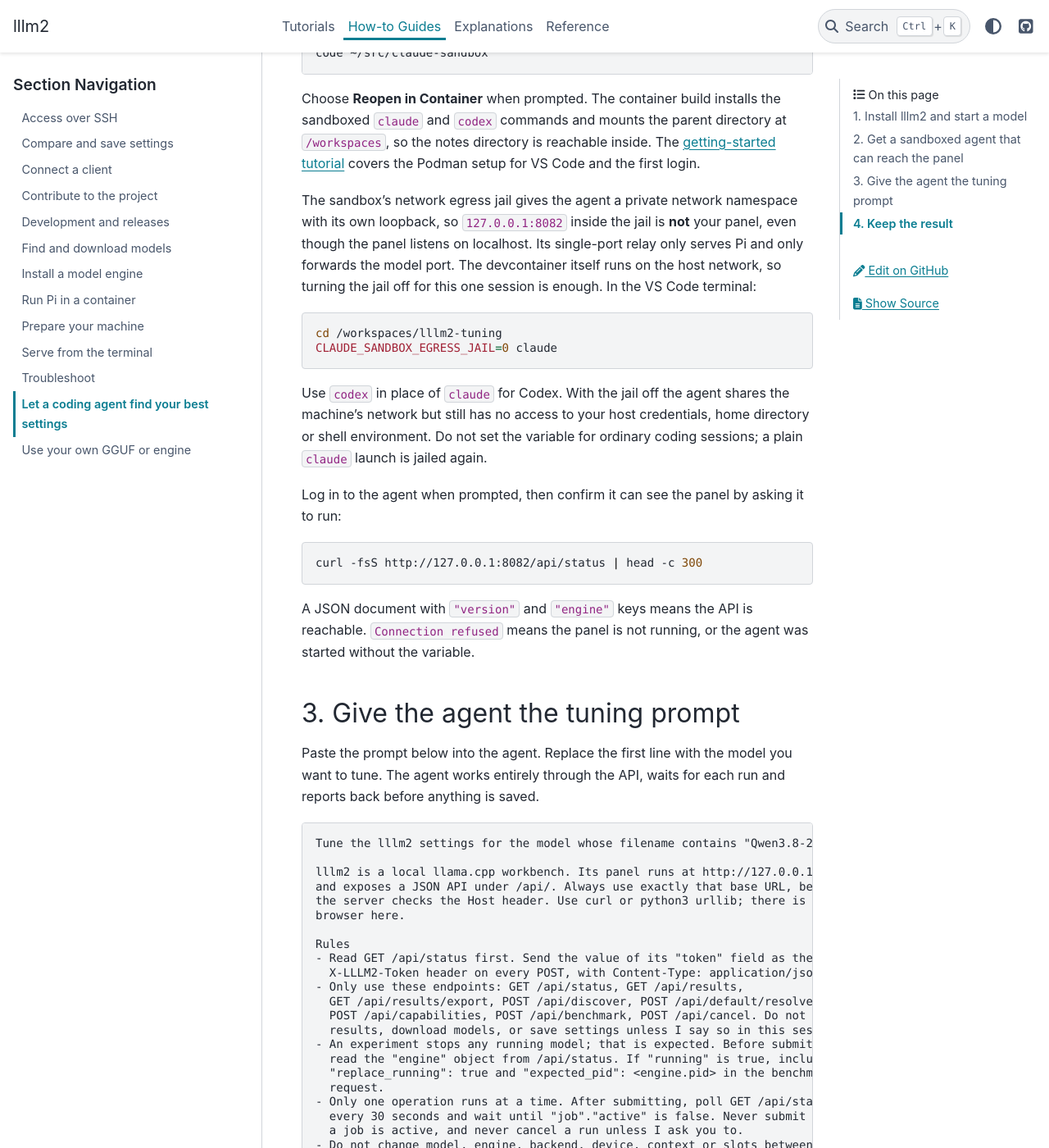
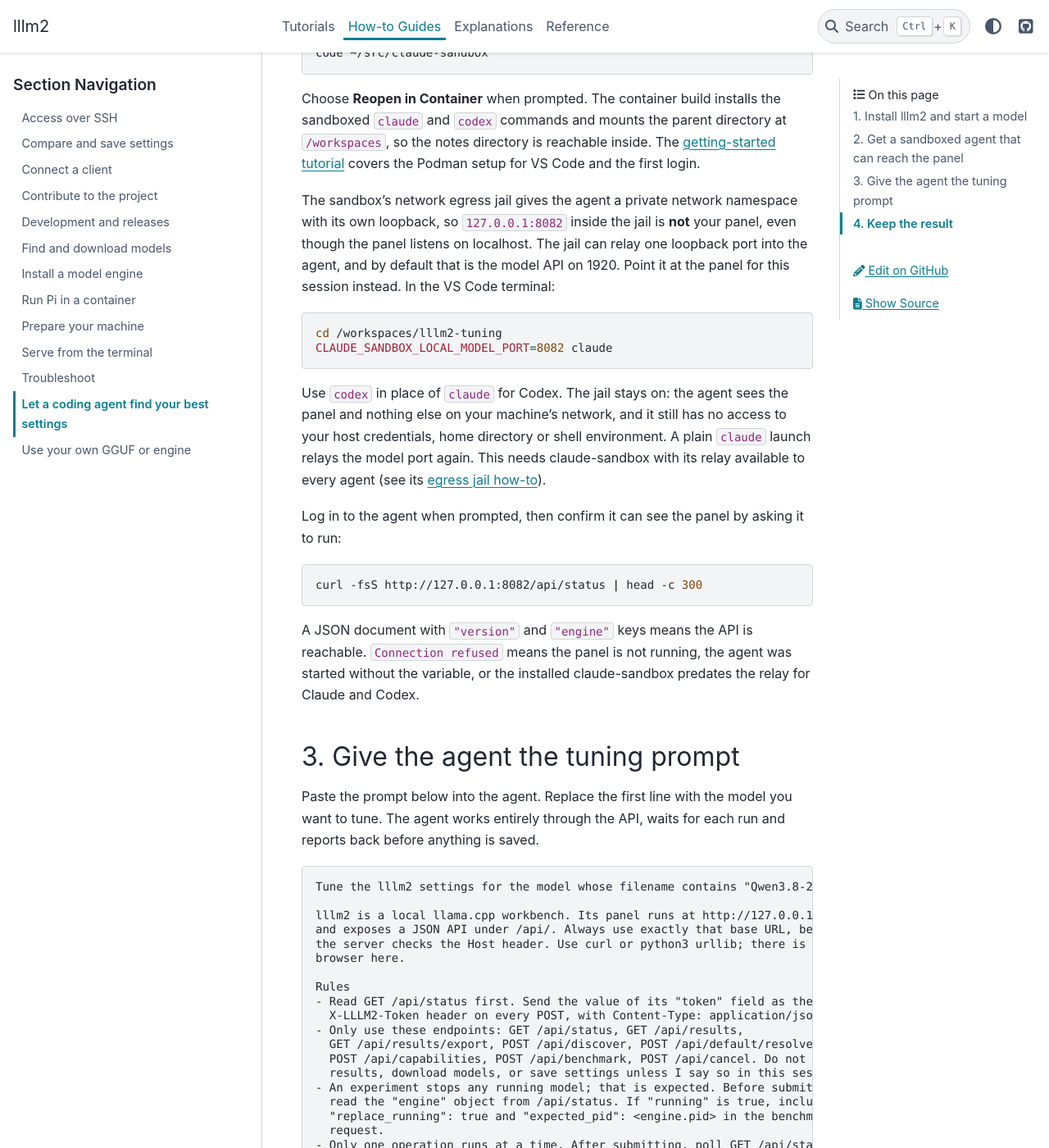
Before and after one commit to gilesknap/lllm2, a Sphinx documentation site: the page built from docs/how-to/tune-with-an-agent.md, in a window 1280 px wide and 1400 px high, scrolled down 863 px. Shown: the whole window at 82% size. Built offline with Sphinx 7.4.7 and the PyData theme 0.15.4, drawn with Linux system fonts in a browser that asks for light colours.

Commit message:
Docs: reach the panel through the sandbox relay instead of disabling the jail
Use CLAUDE_SANDBOX_LOCAL_MODEL_PORT=8082 for the tuning session, which
keeps the egress jail on and exposes only the panel port. Depends on
claude-sandbox offering the relay to every agent (DiamondLightSource/
claude-sandbox#22).

Co-Authored-By: Claude Fable 5.1 <noreply@anthropic.com>
Claude-Session: https://claude.ai/code/session_01F6Lo7QmwU9ZzNfDPSWU7vd

````diff
--- a/docs/how-to/tune-with-an-agent.md
+++ b/docs/how-to/tune-with-an-agent.md
@@ -36,20 +36,21 @@ covers the Podman setup for VS Code and the first login.
 
 The sandbox's network egress jail gives the agent a private network namespace
 with its own loopback, so `127.0.0.1:8082` inside the jail is **not** your
-panel, even though the panel listens on localhost. Its single-port relay only
-serves Pi and only forwards the model port. The devcontainer itself runs on
-the host network, so turning the jail off for this one session is enough.
-In the VS Code terminal:
+panel, even though the panel listens on localhost. The jail can relay one
+loopback port into the agent, and by default that is the model API on 1920.
+Point it at the panel for this session instead. In the VS Code terminal:
 
 ```bash
 cd /workspaces/lllm2-tuning
-CLAUDE_SANDBOX_EGRESS_JAIL=0 claude
+CLAUDE_SANDBOX_LOCAL_MODEL_PORT=8082 claude
 ```
 
-Use `codex` in place of `claude` for Codex. With the jail off the agent
-shares the machine's network but still has no access to your host
-credentials, home directory or shell environment. Do not set the variable
-for ordinary coding sessions; a plain `claude` launch is jailed again.
+Use `codex` in place of `claude` for Codex. The jail stays on: the agent sees
+the panel and nothing else on your machine's network, and it still has no
+access to your host credentials, home directory or shell environment. A plain
+`claude` launch relays the model port again. This needs claude-sandbox with
+its relay available to every agent (see its
+[egress jail how-to](https://diamondlightsource.github.io/claude-sandbox/how-to/network-egress-jail.html#reach-a-service-on-the-hosts-loopback)).
 
 Log in to the agent when prompted, then confirm it can see the panel by asking
 it to run:
@@ -59,8 +60,9 @@ curl -fsS http://127.0.0.1:8082/api/status | head -c 300
 ```
 
 A JSON document with `"version"` and `"engine"` keys means the API is
-reachable. `Connection refused` means the panel is not running, or the agent
-was started without the variable.
+reachable. `Connection refused` means the panel is not running, the agent was
+started without the variable, or the installed claude-sandbox predates the
+relay for Claude and Codex.
 
 ## 3. Give the agent the tuning prompt
 
````
